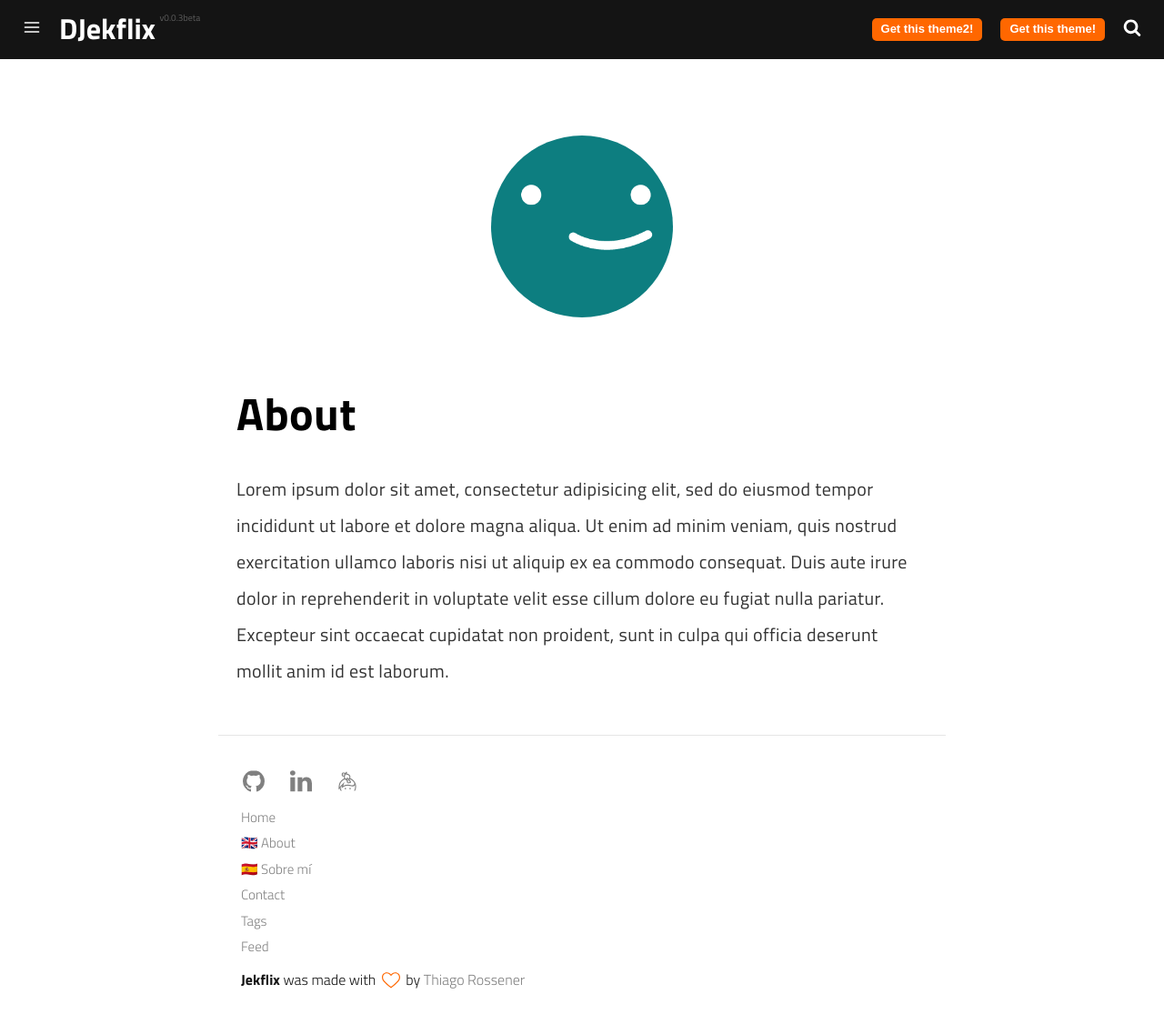
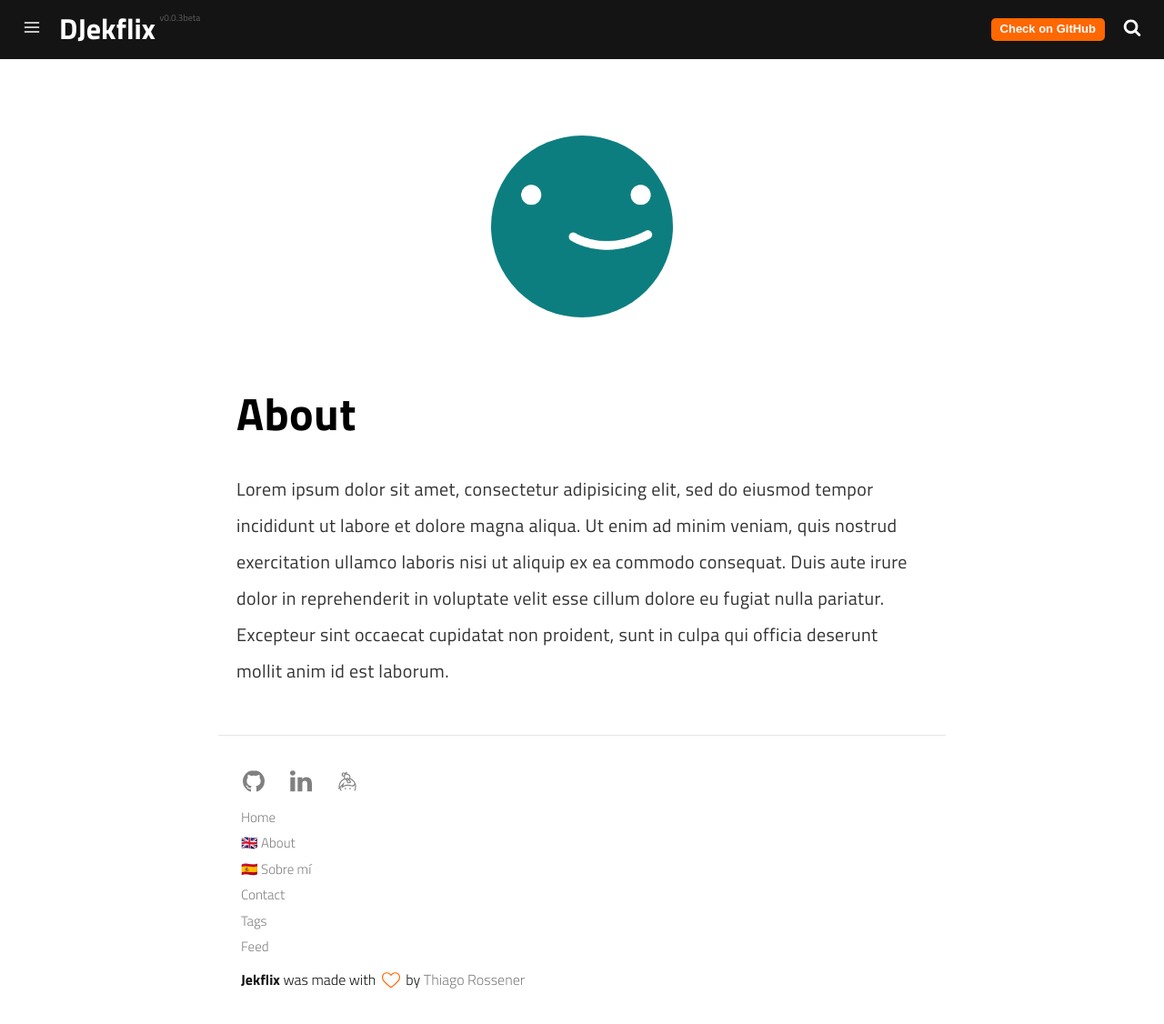
Before and after one commit to dmbuil/dmbuil.github.io, a Jekyll site: the page built from pages/about-1.md, in a window 1280 px wide and 1126 px high. Shown: the whole window at 91% size. Built offline with Jekyll 4.4.1, drawn with Linux system fonts in a browser that asks for light colours; a script that is not in the unit is left out.

Commit message:
removed button

```diff
--- a/_includes/header.html
+++ b/_includes/header.html
@@ -1,26 +1,27 @@
 <header class="bar-header">
     <a id="menu" role="button">
-        <svg id="open" class="icon-menu"><use xlink:href="#icon-menu"></use></svg>
+        <svg id="open" class="icon-menu">
+            <use xlink:href="#icon-menu"></use>
+        </svg>
     </a>
     <h1 class="logo">
         <a href="{{ site.baseurl }}/">
             {% if site.use_logo %}
-                {% include logo.html %}
+            {% include logo.html %}
             {% else %}
-                {{ site.name }} <span class="version">{{ site.version }}</span>
+            {{ site.name }} <span class="version">{{ site.version }}</span>
             {% endif %}
         </a>
     </h1>
     <a id="search" class="dosearch" role="button">
-        <svg class="icon-search"><use xlink:href="#icon-search"></use></svg>
+        <svg class="icon-search">
+            <use xlink:href="#icon-search"></use>
+        </svg>
     </a>
     {% if site.show_get_theme_btn %}
-        <a href="https://github.com/thiagorossener/jekflix-template" class="get-theme" role="button">
-            Get this theme!
-        </a>
-        <a href="https://github.com/thiagorossener/jekflix-template" class="get-theme" role="button">
-            Get this theme2!
-        </a>
+    <a href="{{ site.url }}" class="get-theme" role="button">
+        Check on GitHub
+    </a>
     {% endif %}
 </header>
 
```
